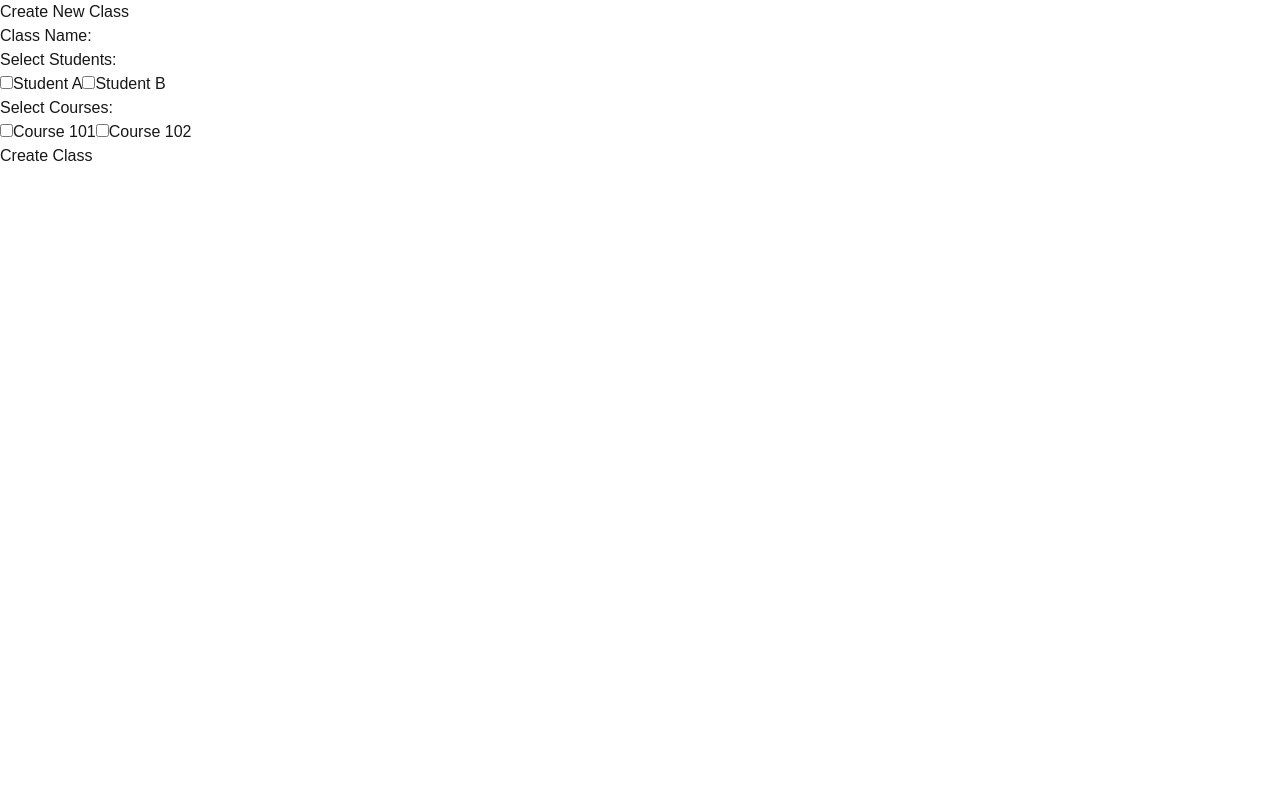
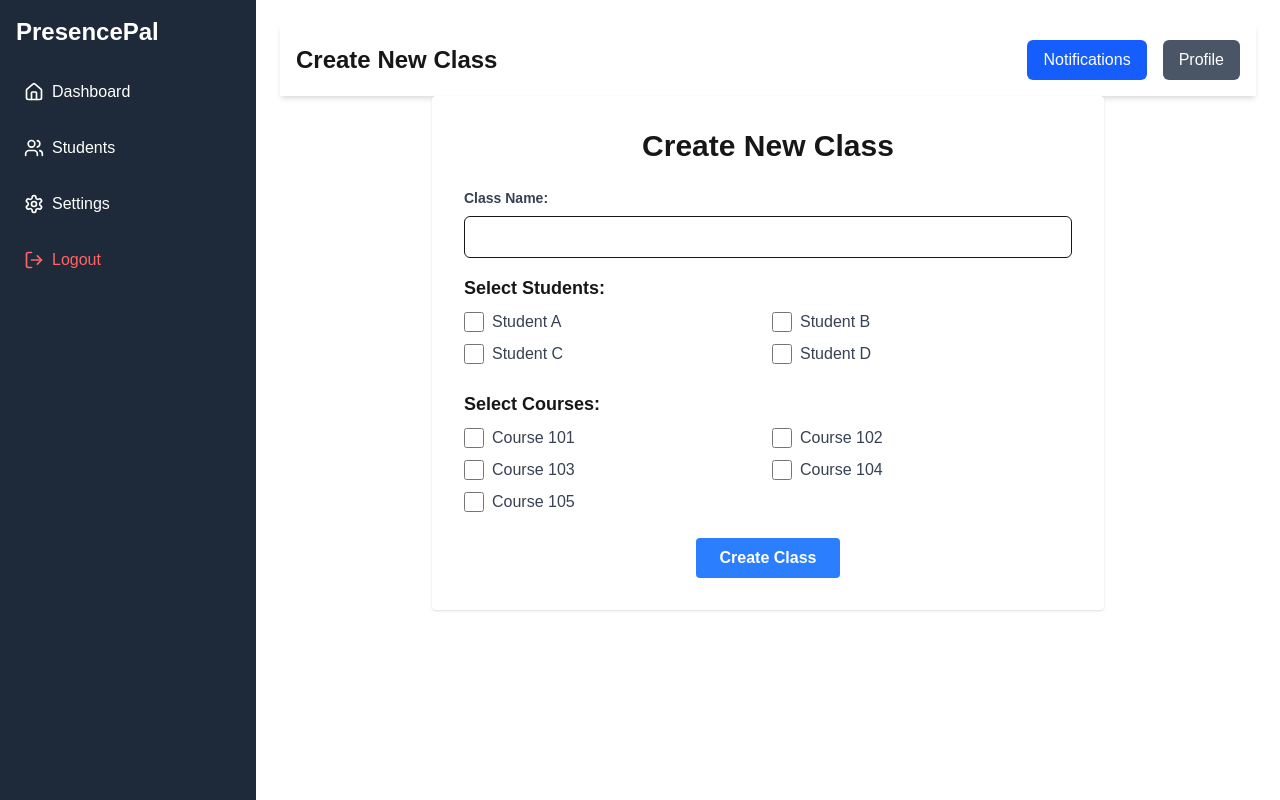
Before and after one commit to abdiwasac21/presencepal, a Next.js app: page /teacher/class in a window 1280 px wide. Built offline with nearby package versions, Linux system fonts and the light colour scheme.

Commit message:
Refactor ClassCreate component to include Sidebar and Header; enhance UI for class creation form

```diff
--- a/app/teacher/class/page.js
+++ b/app/teacher/class/page.js
@@ -1,5 +1,7 @@
 "use client";
 import React, { useState } from 'react';
+import Sidebar from "@/components/sideBar";
+import Header from "@/components/Header";
 
 const ClassCreate = () => {
   const [className, setClassName] = useState("");
@@ -7,15 +9,20 @@ const ClassCreate = () => {
   const [selectedCourses, setSelectedCourses] = useState([]);
   const [message, setMessage] = useState("");
 
-  // Dummy options. Replace with fetched data in real use.
+  // Dummy options with example IDs (replace with real data as necessary)
   const studentOptions = [
-    { id: 1, name: "Student A" },
-    { id: 2, name: "Student B" }
+    { id: "67d81341caa4ea3c365bae9c", name: "Student A" },
+    { id: "67dff353efddae447470683a", name: "Student B" },
+    { id: "67dff354efddae447470683d", name: "Student C" },
+    { id: "67dffc675a5ef5fd4c952926", name: "Student D" }
   ];
 
   const courseOptions = [
-    { id: 1, name: "Course 101" },
-    { id: 2, name: "Course 102" }
+    { id: "67e3ec63aeefe8ca531ef5cf", name: "Course 101" },
+    { id: "67e3ec63aeefe8ca531ef5d1", name: "Course 102" },
+    { id: "67e3ec63aeefe8ca531ef5d3", name: "Course 103" },
+    { id: "67e3ec63aeefe8ca531ef5d5", name: "Course 104" },
+    { id: "67e3ec63aeefe8ca531ef5d7", name: "Course 105" }
   ];
 
   const toggleSelection = (id, selection, setSelection) => {
@@ -31,7 +38,7 @@ const ClassCreate = () => {
         method: 'POST',
         headers: { 'Content-Type': 'application/json' },
         body: JSON.stringify({
-          className,
+          name: className,
           students: selectedStudents,
           courses: selectedCourses
         })
@@ -45,51 +52,74 @@ const ClassCreate = () => {
   };
 
   return (
-    <div>
-      <h1>Create New Class</h1>
+    <div className="min-h-screen flex">
+      {/* Sidebar */}
+      <Sidebar />
+
+      {/* Main Content */}
+      <div className="flex-1 p-6">
+        <Header title="Create New Class" />
+        <div className="max-w-2xl mx-auto bg-white p-8 shadow rounded">
+          <h1 className="text-3xl font-bold text-center mb-6">Create New Class</h1>
           <form onSubmit={handleSubmit}>
-        <div>
-          <label>
+            <div className="mb-4">
+              <label className="block text-gray-700 text-sm font-bold mb-2">
                 Class Name:
+              </label>
               <input
                 type="text"
                 value={className}
                 onChange={(e) => setClassName(e.target.value)}
                 required
+                className="w-full px-3 py-2 border rounded-md focus:outline-none focus:ring focus:border-blue-300"
               />
-          </label>
             </div>
-        <div>
-          <h3>Select Students:</h3>
+            <div className="mb-6">
+              <h3 className="text-lg font-bold mb-2">Select Students:</h3>
+              <div className="grid grid-cols-2 gap-2">
                 {studentOptions.map(student => (
-            <label key={student.id}>
+                  <label key={student.id} className="flex items-center space-x-2">
                     <input
                       type="checkbox"
                       value={student.id}
                       onChange={() => toggleSelection(student.id, selectedStudents, setSelectedStudents)}
                       checked={selectedStudents.includes(student.id)}
+                      className="form-checkbox h-5 w-5 text-blue-600"
                     />
-              {student.name}
+                    <span className="text-gray-700">{student.name}</span>
                   </label>
                 ))}
               </div>
-        <div>
-          <h3>Select Courses:</h3>
+            </div>
+            <div className="mb-6">
+              <h3 className="text-lg font-bold mb-2">Select Courses:</h3>
+              <div className="grid grid-cols-2 gap-2">
                 {courseOptions.map(course => (
-            <label key={course.id}>
+                  <label key={course.id} className="flex items-center space-x-2">
                     <input
                       type="checkbox"
                       value={course.id}
                       onChange={() => toggleSelection(course.id, selectedCourses, setSelectedCourses)}
                       checked={selectedCourses.includes(course.id)}
+                      className="form-checkbox h-5 w-5 text-blue-600"
                     />
-              {course.name}
+                    <span className="text-gray-700">{course.name}</span>
                   </label>
                 ))}
               </div>
-        <button type="submit">Create Class</button>
+            </div>
+            <div className="text-center">
+              <button
+                type="submit"
+                className="bg-blue-500 hover:bg-blue-700 text-white font-bold py-2 px-6 rounded"
+              >
+                Create Class
+              </button>
+            </div>
           </form>
-      {message && <p>{message}</p>}
+          {message && <p className="mt-4 text-center text-sm text-gray-700">{message}</p>}
+        </div>
+      </div>
     </div>
   );
 };
```
Lines whose indentation alone changed are shown as unchanged.
